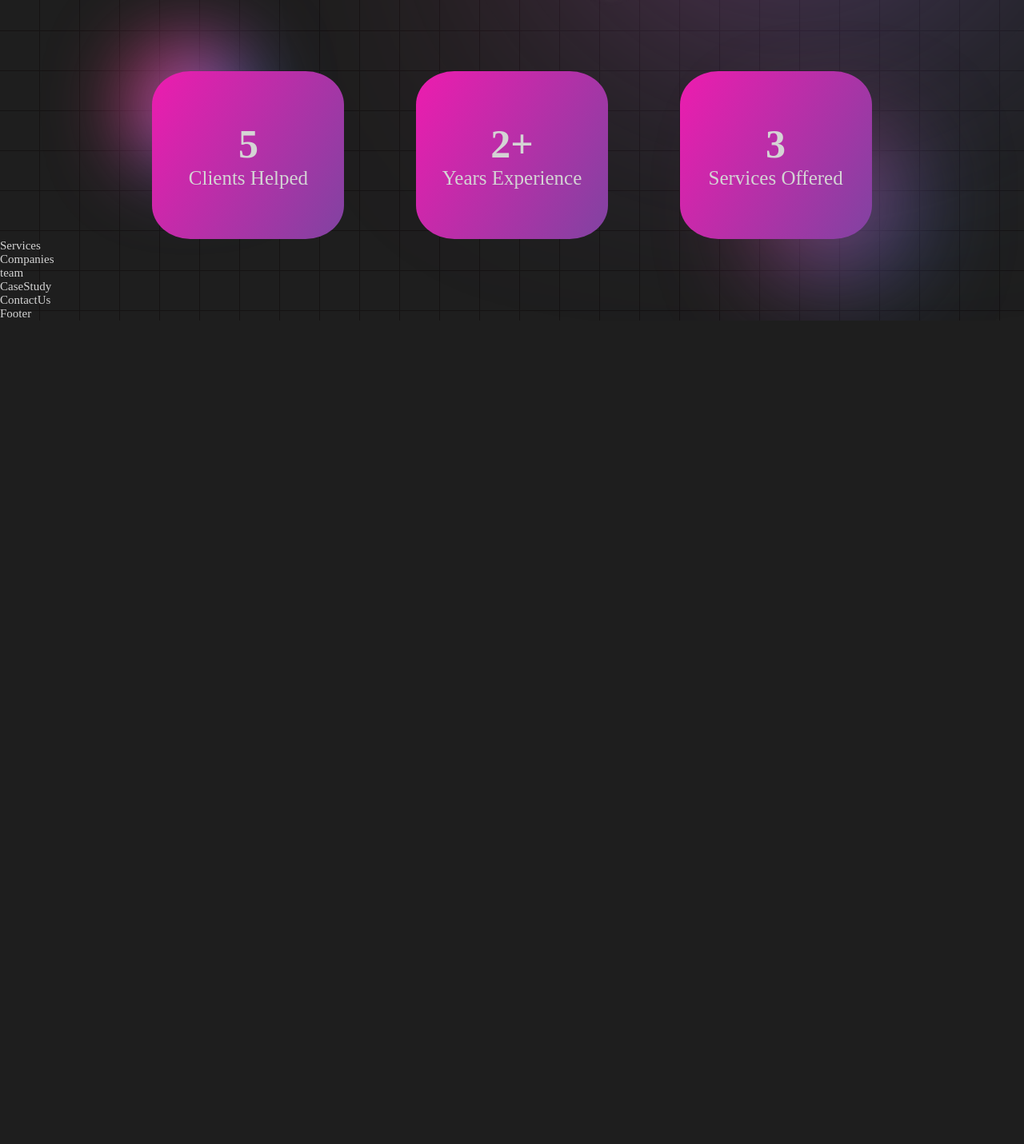
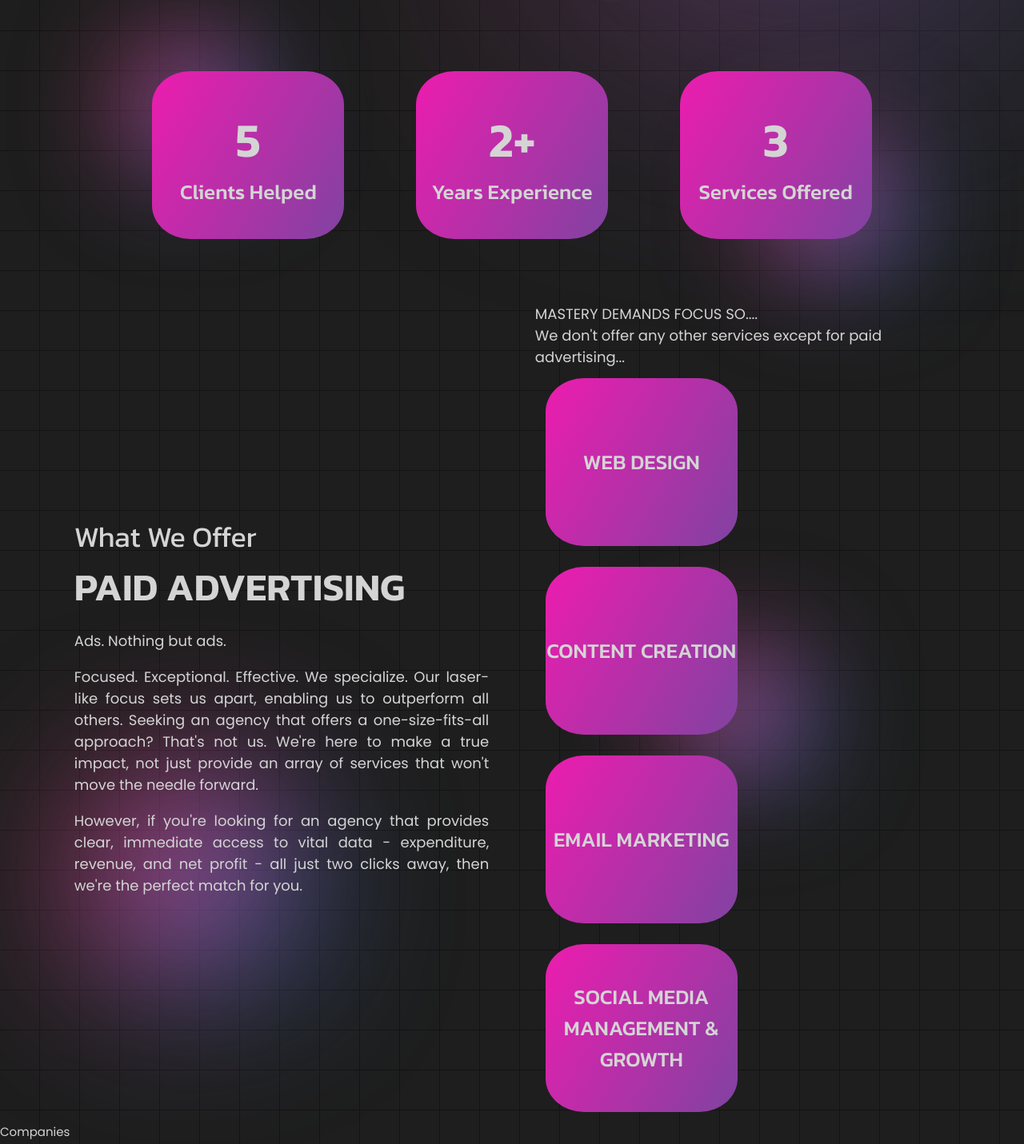
Before and after one commit to Lakvindu05/Zentro-media, a React (Create React App) app: page / in a window 1280 px wide. Shown: the part 611-2042 px from the top of the page at 80% size. Before the commit the page ends 1012 px from the top, so only its background shows below. Built offline with nearby package versions, Linux system fonts and the light colour scheme.

Commit message:
updating services adding animations adding styles

```diff
--- a/src/App.css
+++ b/src/App.css
@@ -1,3 +1,6 @@
+@import url("https://fonts.googleapis.com/css2?family=Poppins&display=swap");
+@import url('https://fonts.googleapis.com/css2?family=Kanit:ital,wght@0,100;0,200;0,300;0,400;0,500;0,600;0,700;0,800;0,900;1,100;1,200;1,300;1,400;1,500;1,600;1,700;1,800;1,900&display=swap');
+
 body {
     margin: 0;
     padding: 0;
@@ -29,7 +32,7 @@ main {
 }
 
 ::-webkit-scrollbar-thumb {
-    background: linear-gradient(120deg, rgb(184, 59, 59), rgb(247, 72, 195), rgb(29, 134, 210)); /* Gradient color */
+    background: linear-gradient(120deg, rgba(184, 59, 59, 0.5), rgba(247, 72, 195, 0.5), rgba(29, 135, 210, 0.5)); /* Gradient color */
     border-radius: 5px; /* Round thumb */
 }
 
@@ -71,7 +74,7 @@ header .logo, header nav {
 }
 
 header nav a {
-    font-size: 21px;
+    font-size: 18px;
     font-weight: 600;
     text-decoration: none;
     color: #fff;
@@ -103,14 +106,18 @@ header nav a:hover {
 }
 
 .content1 .intro #text1 {
-    font-size: 36px;
-    font-weight: 600;
-    color: rgb(95, 48, 120);
-    line-height: 120px;
+    font-family: Kanit,sans-serif;
+    font-size: 40px;
+    font-weight: 900;
+    line-height: 100px;
+    color: transparent; /* making the color transparent when hovered*/
+    background: linear-gradient(90deg, rgb(134, 80, 163) 40%, rgba(247, 72, 195) 70%);
+    -webkit-background-clip: text; /* clipping the background to the text */
 }
 
 .content1 .intro #text2 {
-    font-size: 30px;
+    font-family: Kanit,sans-serif;
+    font-size: 24px;
     font-weight: 600;
     line-height: 40px;
     color: transparent; /* making the color transparent when hovered*/
@@ -118,9 +125,23 @@ header nav a:hover {
     -webkit-background-clip: text; /* clipping the background to the text */
 }
 
+/* float animation */
+@keyframes float {
+    0% {
+        transform: translateY(0);
+    }
+    50% {
+        transform: translateY(-10px);
+    }
+    100% {
+        transform: translateY(0);
+    }
+}
+
 .content1 img {
     max-height: 100%;
     height: auto;
+    animation: float 3s ease-in-out infinite;
 }
 
 .content1::before {
@@ -141,7 +162,7 @@ header nav a:hover {
 
 .content2{
     width: 90%;
-    margin: 5vh auto auto;
+    margin: 5vh auto 10vh auto;
     position: relative;
     display: flex;
     justify-content: center;
@@ -162,7 +183,7 @@ header nav a:hover {
 
     background-image: linear-gradient(120deg, rgb(184, 59, 59) 10%, rgb(247, 72, 195) 45%, rgb(29, 134, 210) 75%); /* creating the gradient */
     z-index: -1; /* displayed below every element*/
-    filter: blur(50px); /* adding blur effect */
+    filter: blur(70px); /* adding blur effect */
     pointer-events: none;
 }
 
@@ -208,13 +229,143 @@ header nav a:hover {
 }
 
 .content2 .card #number {
-    font-size: 50px;
+    font-size: 60px;
     font-weight: 600;
+    font-family: Kanit,sans-serif;
     pointer-events: none;
 }
 
 .content2 .card #title {
-    font-size: 25px;
+    font-size: 26px;
     font-weight: 500;
+    font-family: Kanit,sans-serif;
     pointer-events: none;
 }
+
+/* Services Section */
+.services {
+    width: 90%;
+    margin: auto;
+    position: relative;
+    display: flex;
+    justify-content: center;
+    align-items: center;
+}
+
+.services::before{
+    /* creating object and positioning it */
+    position: absolute;
+    width: 150px;
+    height: 150px;
+    content: '';
+    top: calc(50% - 75px);
+    left: calc(75% - 75px);
+    border-radius: 50%;
+
+    background-image: linear-gradient(120deg, rgb(184, 59, 59) 10%, rgb(247, 72, 195) 45%, rgb(29, 134, 210) 75%); /* creating the gradient */
+    z-index: -1; /* displayed below every element*/
+    filter: blur(70px); /*adding blur effect */
+    pointer-events: none;
+}
+
+.services::after{
+    /* creating object and positioning it */
+    position: absolute;
+    width: 250px;
+    height: 250px;
+    content: '';
+    top: calc(70% - 125px);
+    left: calc(15% - 125px);
+    border-radius: 50%;
+
+    background-image: linear-gradient(120deg, rgb(184, 59, 59) 10%, rgb(247, 72, 195) 45%, rgb(29, 134, 210) 75%); /* creating the gradient */
+    z-index: -1; /* displayed below every element*/
+    filter: blur(100px); /*adding blur effect */
+    pointer-events: none;
+}
+
+.services .services-left,
+.services .services-right {
+    width: 50%;
+    padding: 0 2.5%;
+}
+
+.services .services-left #heading1 {
+    font-size: 36px;
+    font-weight: 400;
+    font-family: Kanit, sans-serif;
+}
+
+.services .services-left #heading2 {
+    font-size: 48px;
+    font-weight: 600;
+    font-family: Kanit, sans-serif;
+}
+
+.services-left p,
+.services-right span {
+    font-size: 18px;
+    font-weight: 500;
+    text-align: justify;
+}
+
+.service-container{
+    display: flex;
+    flex-wrap: wrap;
+}
+
+.service-card {
+    width: 240px;
+    height: 210px;
+    perspective: 1000px; /* Perspective for 3D effect */
+    margin: 2.5%;
+}
+
+.service-card-inner {
+    position: relative;
+    width: 100%;
+    height: 100%;
+    text-align: center;
+    transition: transform 0.8s;
+    transform-style: preserve-3d;
+}
+
+.service-card:hover .service-card-inner {
+    transform: rotateY(180deg);
+}
+
+.service-card-front,
+.service-card-back {
+    position: absolute;
+    width: 100%;
+    height: 100%;
+    -webkit-backface-visibility: hidden; /* Safari */
+    backface-visibility: hidden;
+    border-radius: 20%;
+    display: flex;
+    align-items: center;
+    justify-content: center;
+    background: linear-gradient(120deg, rgb(237, 28, 175), rgb(128, 67, 161));
+}
+
+.service-card-back {
+    transform: rotateY(180deg);
+    background: linear-gradient(120deg, rgb(128, 67, 161), rgb(237, 28, 175));
+}
+
+.service-card span,
+.service-card p {
+    font-family: Kanit, sans-serif;
+    pointer-events: none;
+    text-align: center;
+}
+
+.service-card #number {
+    font-size: 60px;
+    font-weight: 600;
+}
+
+.service-card #title {
+    font-size: 26px;
+    font-weight: 500;
+}
--- a/src/components/Services.js
+++ b/src/components/Services.js
@@ -1,11 +1,82 @@
-import React from 'react'
+import React from "react";
 
 const Services = () => {
   return (
-    <div>
-      Services
-    </div>
-  )
-}
+    <section className="services">
+      <div className="services-left">
+        <span id="heading1">What We Offer <br /></span>
+        <span id="heading2">PAID ADVERTISING</span>
+        <p>Ads. Nothing but ads.</p>
+        <p>
+          Focused. Exceptional. Effective. We specialize. Our laser-like focus
+          sets us apart, enabling us to outperform all others. Seeking an agency
+          that offers a one-size-fits-all approach? That's not us. We're here to
+          make a true impact, not just provide an array of services that won't
+          move the needle forward.
+        </p>
+        <p>
+          However, if you're looking for an agency that provides clear,
+          immediate access to vital data - expenditure, revenue, and net profit
+          - all just two clicks away, then we're the perfect match for you.
+        </p>
+      </div>
+      <div className="services-right">
+        <span id="heading3">MASTERY DEMANDS FOCUS SO.... <br /></span>
+        <span id="heading4">
+          We don't offer any other services
+          except for paid advertising...
+        </span>
 
-export default Services
+        <div className="service-container">
+
+          <div className="service-card">
+            <div className="service-card-inner">
+              <div className="service-card-front">
+                <span id="title">WEB DESIGN</span>
+              </div>
+              <div className="service-card-back">
+                <p>Details about Service 1.</p>
+              </div>
+            </div>
+          </div>
+
+          <div className="service-card">
+            <div className="service-card-inner">
+              <div className="service-card-front">
+                <span id="title">CONTENT CREATION</span>
+              </div>
+              <div className="service-card-back">
+                <p>Details about Service 2.</p>
+              </div>
+            </div>
+          </div>
+
+          <div className="service-card">
+            <div className="service-card-inner">
+              <div className="service-card-front">
+                <span id="title">EMAIL MARKETING</span>
+              </div>
+              <div className="service-card-back">
+                <p>Details about Service 3.</p>
+              </div>
+            </div>
+          </div>
+
+          <div className="service-card">
+            <div className="service-card-inner">
+              <div className="service-card-front">
+                <span id="title">SOCIAL MEDIA MANAGEMENT & GROWTH</span>
+              </div>
+              <div className="service-card-back">
+                <p>Details about Service 3.</p>
+              </div>
+            </div>
+          </div>
+
+        </div>
+      </div>
+    </section>
+  );
+};
+
+export default Services;
```
